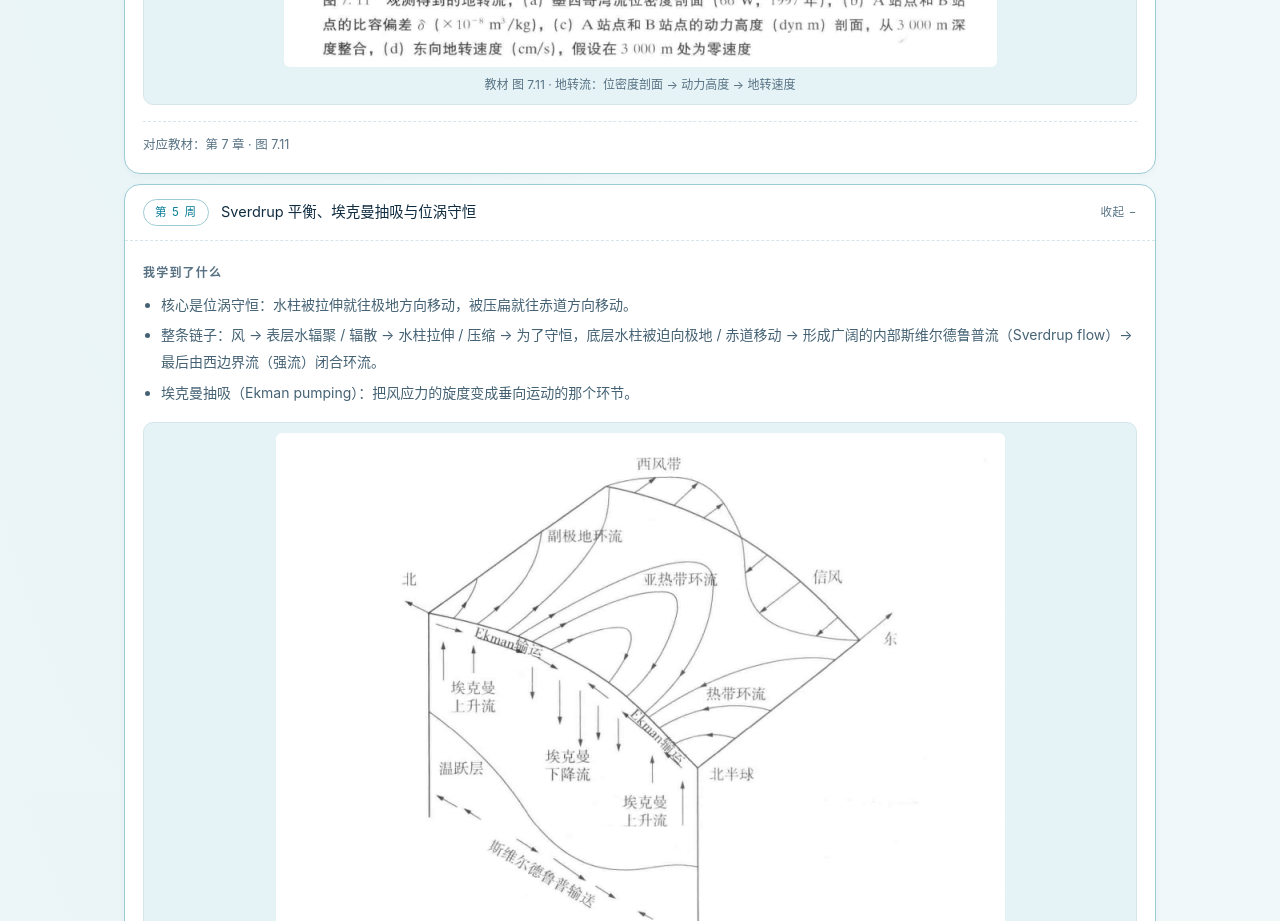
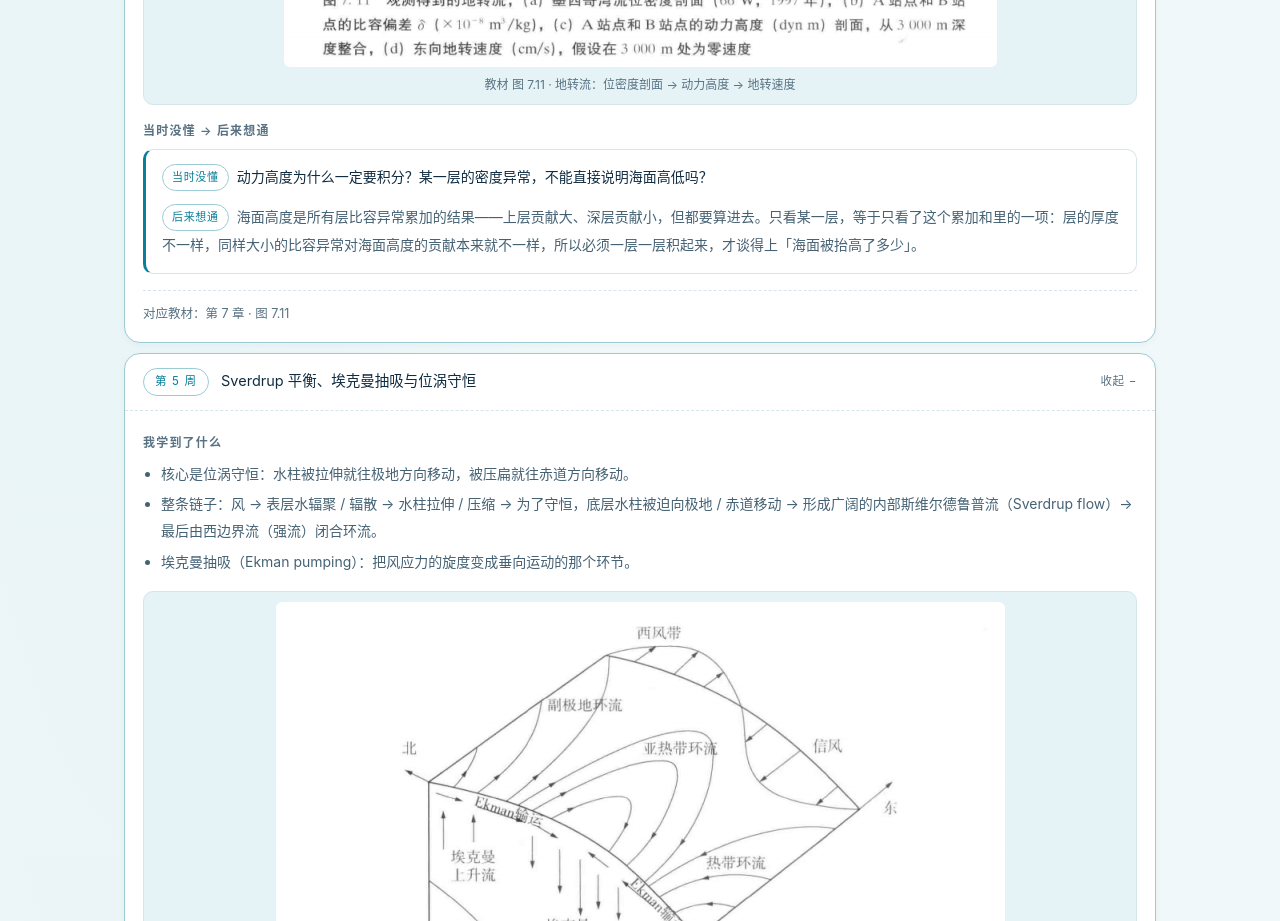
Before and after one commit to hjk535/knowledge-hub, a website: page index.html in a window 1280 px wide. Shown: the part 5600-6521 px from the top of the page. Drawn offline with Linux system fonts and the light colour scheme; no server answers.

Commit message:
第 4 周补「没懂动力高度为何要积分 → 后来想通」
- 至此第 3/4/5 三周都有没懂→想通，满足评分点
- 想通点：海面高度是所有层比容异常累加，上层贡献大、深层贡献小

```diff
--- a/index.html
+++ b/index.html
@@ -144,6 +144,12 @@
             <img src="content/images/weekly/w4-fig7-11.png" alt="教材图 7.11" loading="lazy">
             <figcaption>教材 图 7.11 · 地转流：位密度剖面 → 动力高度 → 地转速度</figcaption>
           </figure>
+          <div class="blk"><h3>当时没懂 → 后来想通</h3>
+            <div class="qa">
+              <p class="qa-q"><span class="qa-tag">当时没懂</span>动力高度为什么一定要积分？某一层的密度异常，不能直接说明海面高低吗？</p>
+              <p class="qa-a"><span class="qa-tag">后来想通</span>海面高度是所有层比容异常累加的结果——上层贡献大、深层贡献小，但都要算进去。只看某一层，等于只看了这个累加和里的一项：层的厚度不一样，同样大小的比容异常对海面高度的贡献本来就不一样，所以必须一层一层积起来，才谈得上「海面被抬高了多少」。</p>
+            </div>
+          </div>
           <p class="week-map">对应教材：第 7 章 · 图 7.11</p>
         </div>
       </details>
```
